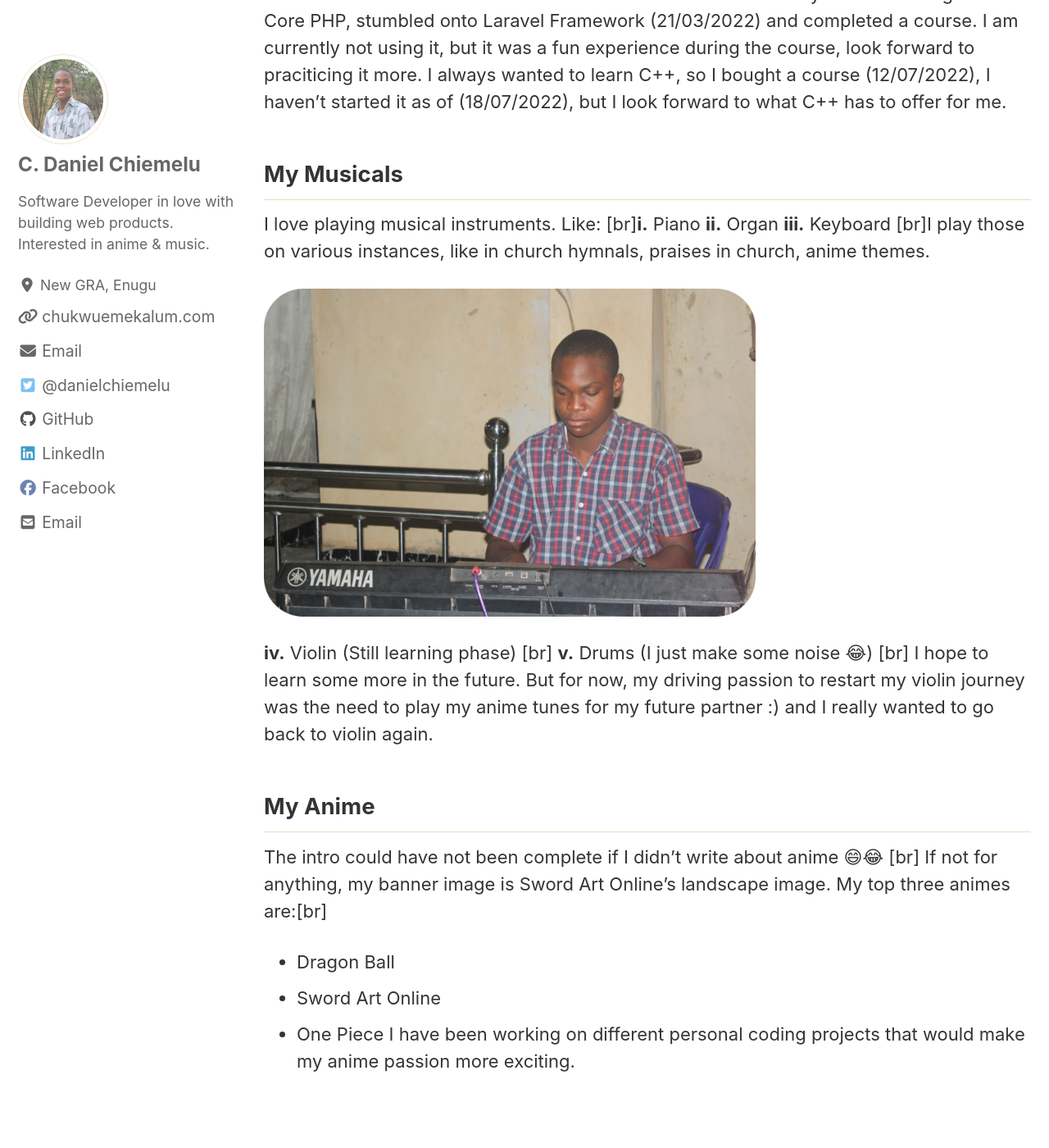
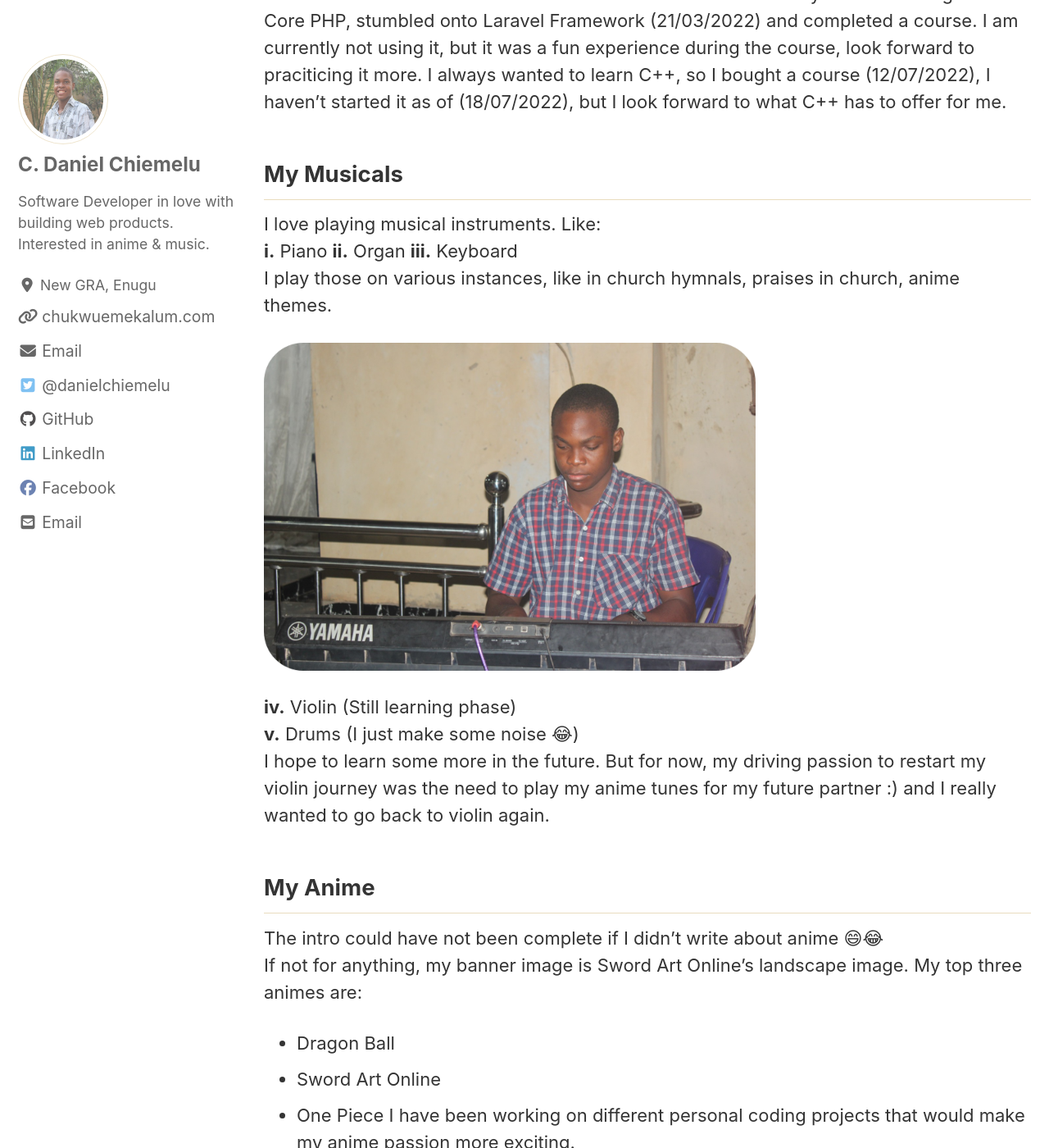
Before and after one commit to Chukwuemekalum/chukwuemekalum.github.io, a Jekyll site: the page built from _pages/home.md, in a window 1280 px wide and 1400 px high, scrolled down 1613 px. Shown: the whole window at 82% size. Built offline with Jekyll 4.4.1, drawn with Linux system fonts in a browser that asks for light colours; cached includes are drawn as plain includes; nearby versions of some CDN libraries.

Commit message:
New Changes

```diff
--- a/_includes/footer.html
+++ b/_includes/footer.html
@@ -16,5 +16,4 @@
   </ul>
 </div>
 
-<!-- <div class="page__footer-copyright">&copy; {{ site.time | date: '%Y' }} {{ site.name | default: site.title }}. {{ site.data.ui-text[site.locale].powered_by | default: "Powered by" }} <a href="https://jekyllrb.com" rel="nofollow">Jekyll</a> &amp; <a href="https://mademistakes.com/work/minimal-mistakes-jekyll-theme/" rel="nofollow">Minimal Mistakes</a>.</div> -->
 <div class="page__footer-copyright">&copy; {{ site.time | date: '%Y' }} {{ site.name | default: site.title }}</div>
--- a/_pages/home.md
+++ b/_pages/home.md
@@ -26,22 +26,30 @@ Some details that would not be added in the CV for now. After 4 years of working
 ## My Musicals
 
 I love playing musical instruments. Like:
-[br]**i.** Piano  **ii.** Organ  **iii.** Keyboard
-[br]I play those on various instances, like in church hymnals, praises in church, anime themes.
+<br>**i.** Piano  **ii.** Organ  **iii.** Keyboard
+<br>I play those on various instances, like in church hymnals, praises in church, anime themes.
 
 <img src="/assets/images/chukwuemekalum-chiemelu-homepage.png" style="max-height: 400px">
 
-**iv.** Violin (Still learning phase) [br]
-**v.** Drums (I just make some noise 😂) [br]
+**iv.** Violin (Still learning phase) <br>
+**v.** Drums (I just make some noise 😂) <br>
 I hope to learn some more in the future. But for now, my driving passion to restart my violin journey was the need to play my anime tunes for my future partner :) and I really wanted to go back to violin again.
 
 ## My Anime
 
-The intro could have not been complete if I didn't write about anime 😄😂 [br]
+The intro could have not been complete if I didn't write about anime 😄😂 <br>
 If not for anything, my banner image is Sword Art Online's landscape image.
-My top three animes are:[br]
+My top three animes are:<br>
 
 - Dragon Ball
 - Sword Art Online
 - One Piece
 I have been working on different personal coding projects that would make my anime passion more exciting.
+
+## Finally
+
+I am <span id="age"></span> years old
+
+<script>
+    document.getElementById("age").text = getMyAge("08/10/2003");
+</script>
```
Also changed, not shown: _includes/footer/custom.html (+10 -1 lines).
